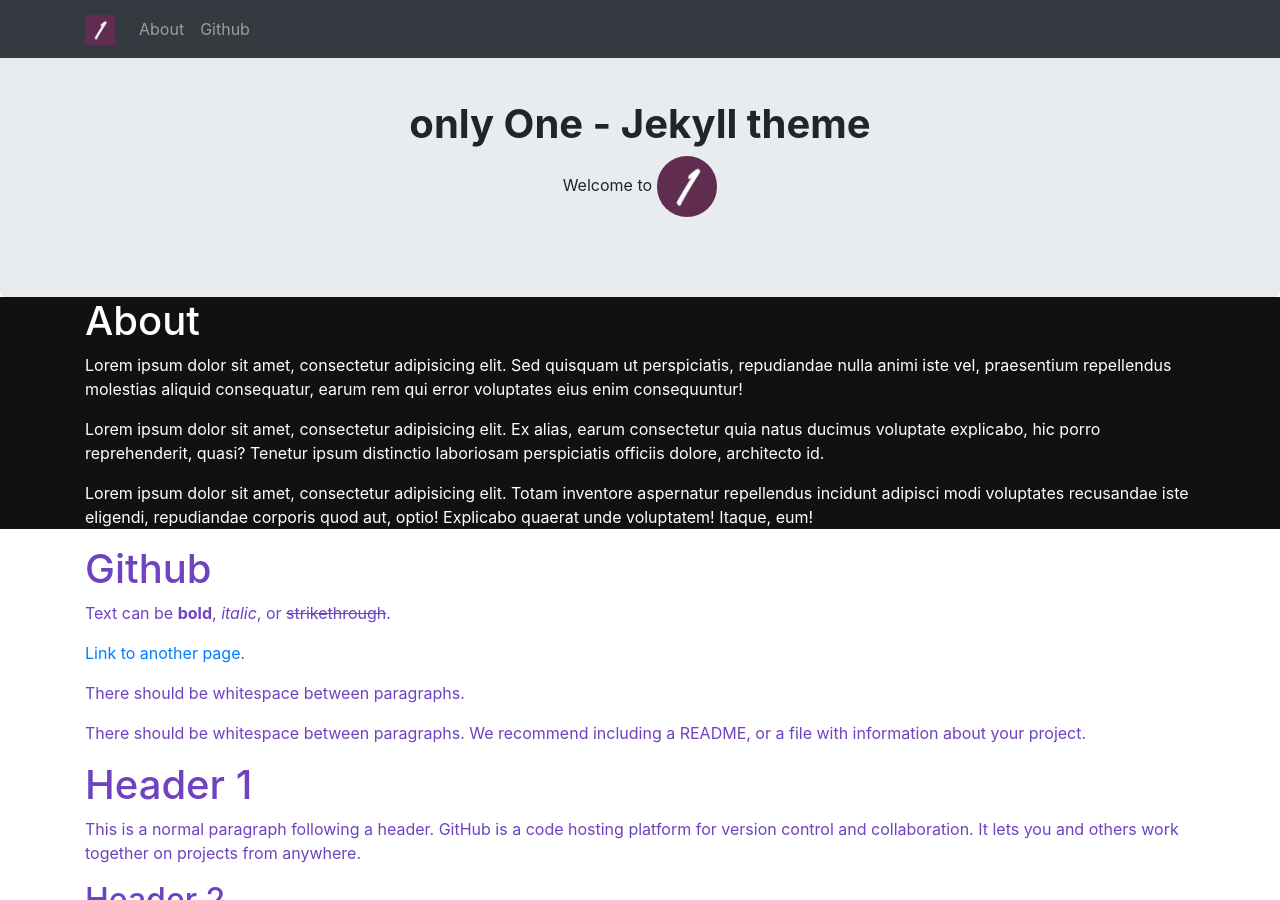
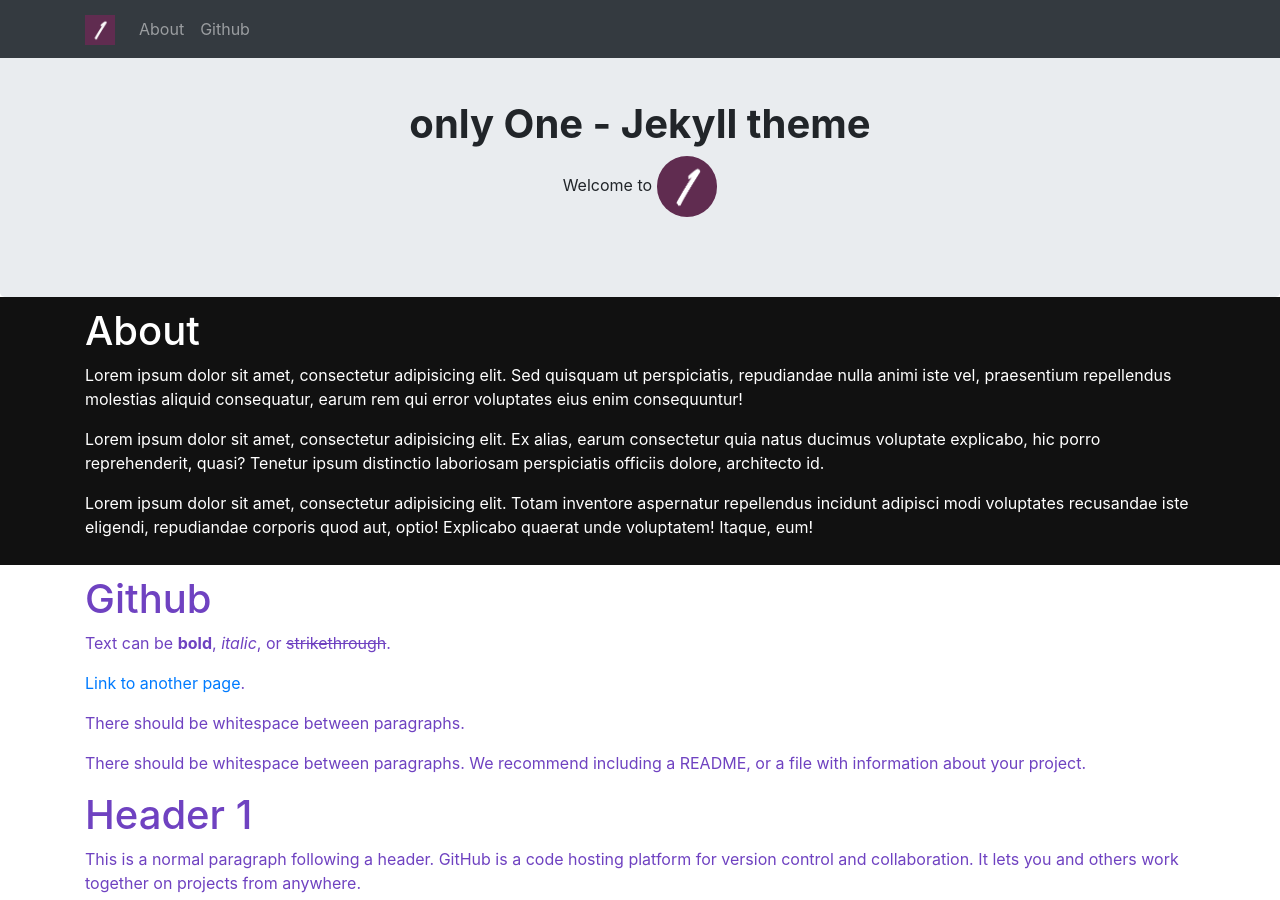
Before and after one commit to AREA44/only-One, a Jekyll site: the page built from index.html, in a window 1280 px wide and 900 px high. Built offline with Jekyll 4.4.1, drawn with Linux system fonts in a browser that asks for light colours.

Commit message:
paragraph clean

```diff
--- a/_layouts/default.html
+++ b/_layouts/default.html
@@ -7,7 +7,7 @@
   {% include navigation.html %}
 
   {% for post in site.posts reversed %}
-  <div class="container-fluid" style="background-color: {{ post.background-color }};">
+  <div class="container-fluid" style="background-color: {{ post.background-color }}; padding: 10px 0px 10px 0px;">
     <div class="container" style="color:{{ post.textcolor }};">
       {{ post.content }}
     </div>
```
